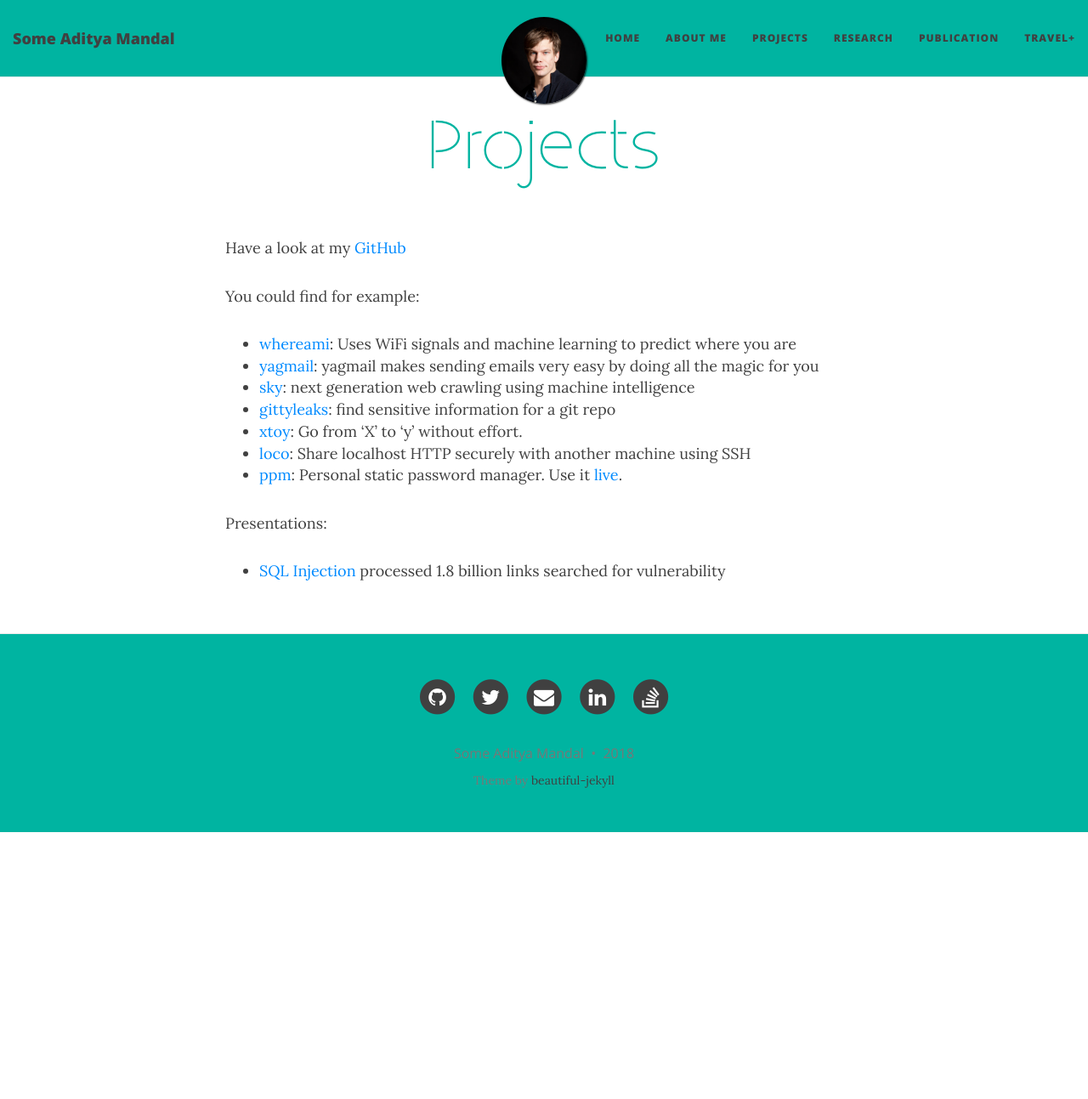
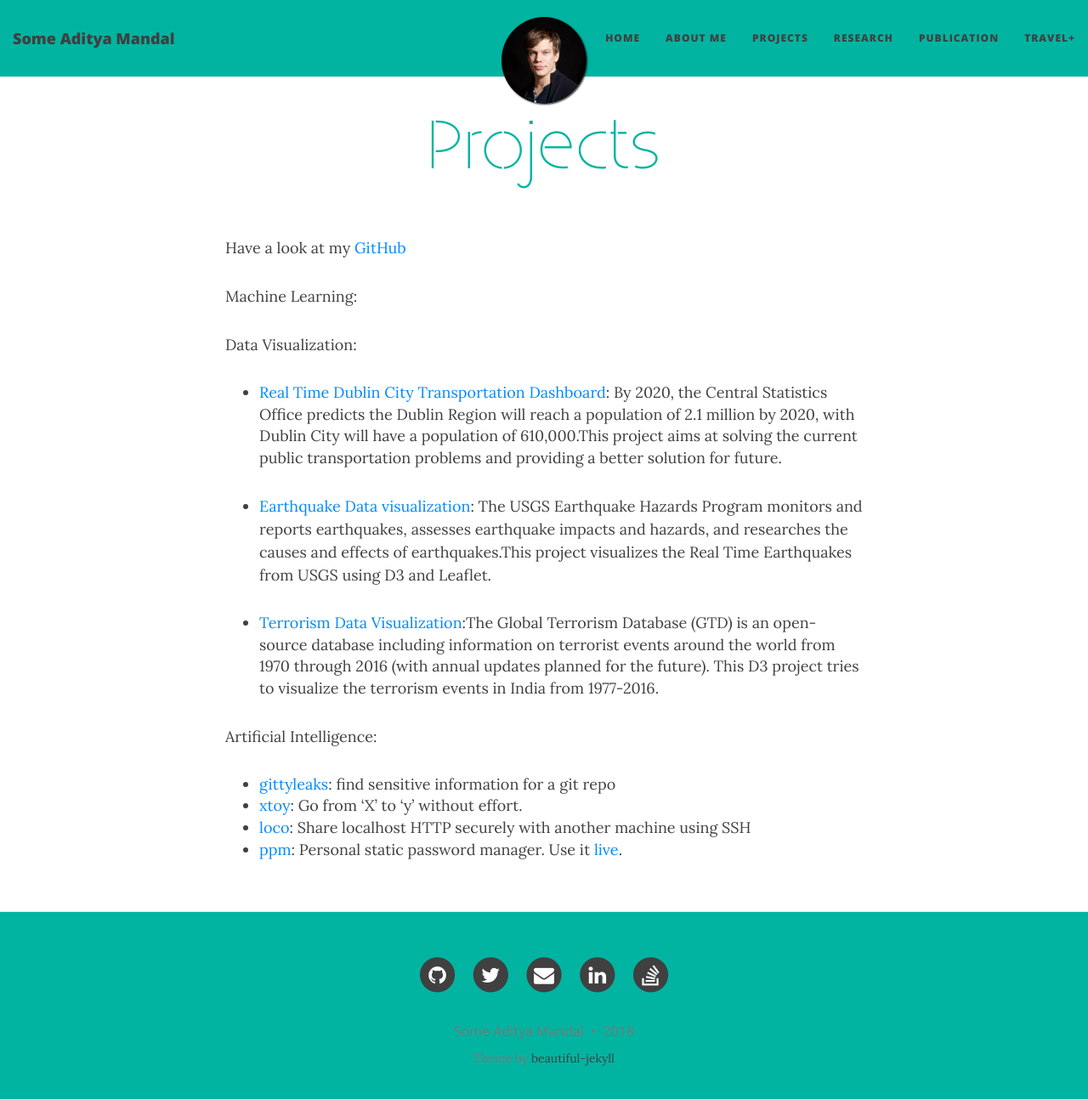
Before and after one commit to someaditya/someaditya.github.io, a Jekyll site: the page built from projects.md, in a window 1280 px wide and 1306 px high. Shown: the top 1293 px of the window at 85% size. Built offline with Jekyll 4.4.1, drawn with Linux system fonts in a browser that asks for light colours; nearby versions of some CDN libraries.

Commit message:
update projetcs

```diff
--- a/projects.md
+++ b/projects.md
@@ -3,18 +3,24 @@ layout: page
 title: Projects
 ---
 
-Have a look at my [GitHub](https://github.com/kootenpv/)
+Have a look at my [GitHub](https://github.com/someaditya/)
 
-You could find for example:
+Machine Learning:
 
-- [whereami](https://github.com/kootenpv/whereami): Uses WiFi signals and machine learning to predict where you are
-- [yagmail](https://github.com/kootenpv/yagmail): yagmail makes sending emails very easy by doing all the magic for you
-- [sky](https://github.com/kootenpv/sky): next generation web crawling using machine intelligence
+
+
+
+Data Visualization:
+- [Real Time Dublin City Transportation Dashboard](https://github.com/someaditya/Real-Time-Dublin-City-Transportation-Dashboard): By 2020, the Central Statistics Office predicts the Dublin Region will reach a population of 2.1 million by 2020, with Dublin City will have a population of 610,000.This project aims at solving the current public transportation problems and providing a better solution for future.
+- [Earthquake Data visualization](https://github.com/someaditya/Earthquake-Data-Visualization): The USGS Earthquake Hazards Program monitors and reports earthquakes, assesses earthquake impacts and hazards, and researches the causes and effects of earthquakes.This project visualizes the Real Time Earthquakes from USGS using D3 and Leaflet.
+
+- [Terrorism Data Visualization](https://github.com/someaditya/Terrorism-Data-Visualization-D3):The Global Terrorism Database (GTD) is an open-source database including information on terrorist events around the world from 1970 through 2016 (with annual updates planned for the future). This D3 project tries to visualize the terrorism events in India from 1977-2016.
+
+Artificial Intelligence:
+
+
+
 - [gittyleaks](https://github.com/kootenpv/gittyleaks): find sensitive information for a git repo
 - [xtoy](https://github.com/kootenpv/xtoy): Go from 'X' to 'y' without effort.
 - [loco](https://github.com/kootenpv/loco): Share localhost HTTP securely with another machine using SSH
 - [ppm](https://github.com/kootenpv/ppm): Personal static password manager. Use it [live](/ppm).
-
-Presentations:
-
-- [SQL Injection](/injectable_presentation/) processed 1.8 billion links searched for vulnerability
```
